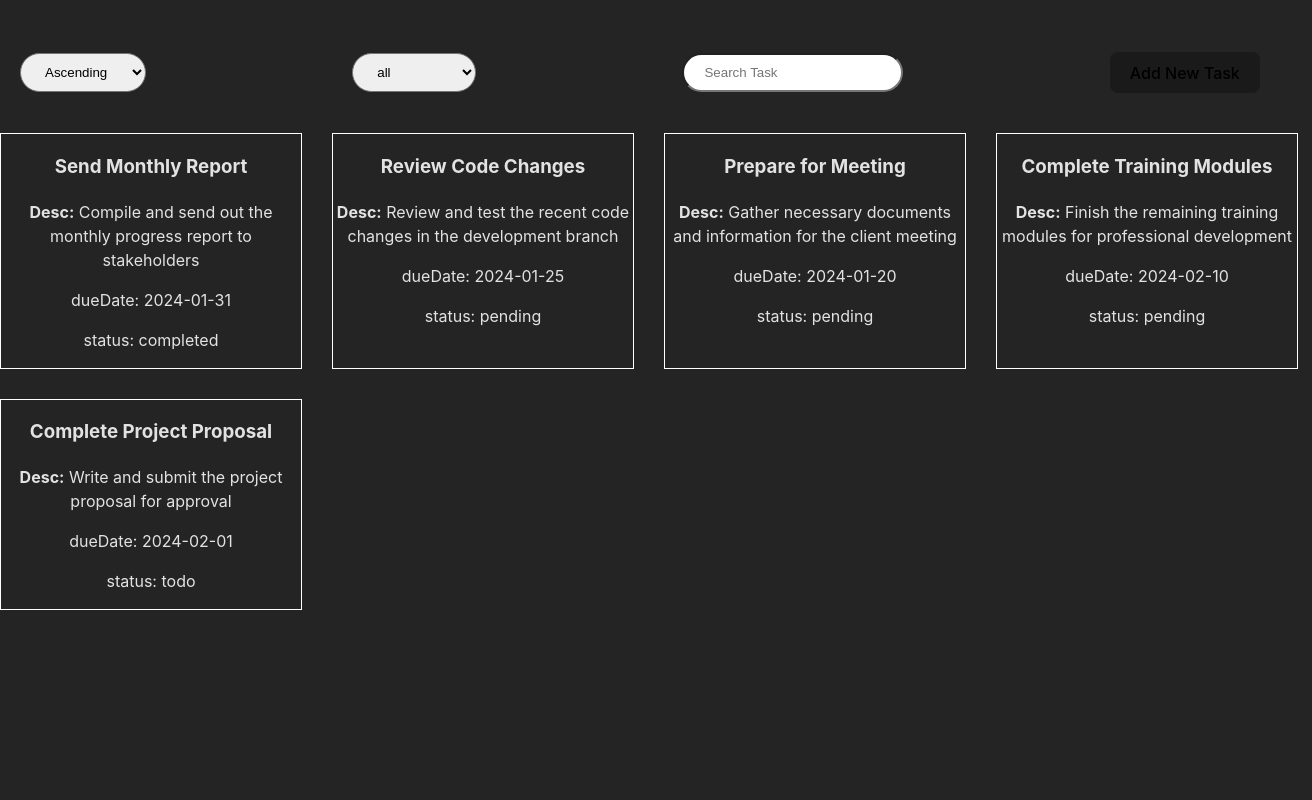
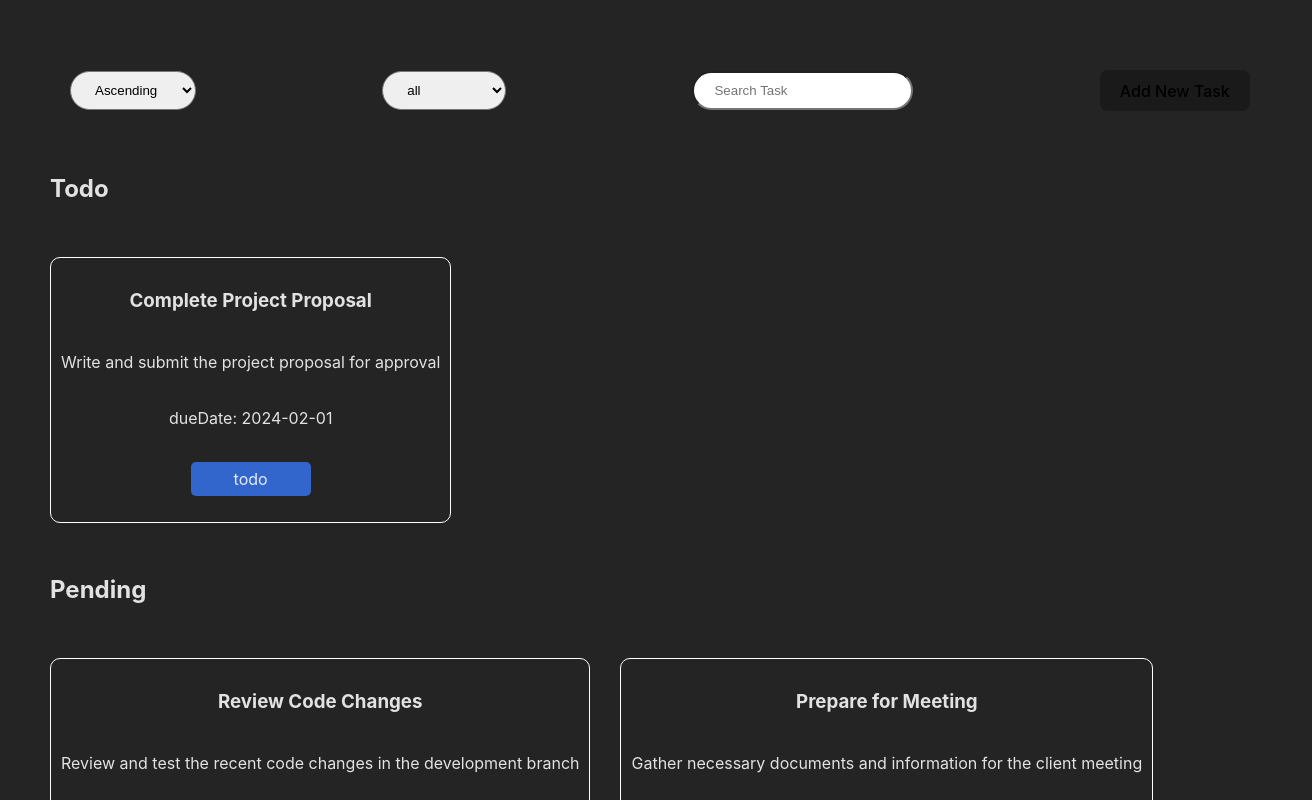
Before and after one commit to akshay-puranik/TodoList_frontend, a React (Vite) app: page / in a window 1280 px wide. Shown: the top 800 px of the page, 1312 px wide, since content can reach past the window. Built offline with nearby package versions, Linux system fonts and the light colour scheme.

Commit message:
added status tags

```diff
--- a/src/App.css
+++ b/src/App.css
@@ -1,16 +1,10 @@
-#root {
-  max-width: 1280px;
-  margin: 0 auto;
-  padding: 2rem;
-  text-align: center;
-}
-
 .navbar-container{
   display: flex;
   padding: 20px;
   justify-content: space-between;
   align-items: center;
 }
+
 
 .search{
   padding: 10px 20px;
@@ -27,8 +21,14 @@ option{
 }
 
 .task-card {
+  display: flex;
+  justify-content: center;
+  align-items: center;
+  text-align: center;
+  flex-direction: column;
   border: 1px solid white;
-  width: 300px;
+  padding: 10px;
+  border-radius: 10px;
 }
 
 .form-container{
@@ -36,11 +36,16 @@ option{
   display: flex;
   justify-content: center;
 }
+
 form{
   display: flex;
   flex-direction: column;
   gap: 20px;
   min-width: 400px;
+}
+
+.status-title{
+  text-transform: capitalize;
 }
 
 form input{
@@ -49,8 +54,24 @@ form input{
 }
 
 .todo-list-container {
-  display: grid;
-  grid-template-columns: repeat(4, 1fr);
+  display: flex;
+  flex-direction: column;
+  justify-content: flex-start;
   gap: 30px;
   margin-top: 20px;
+  min-width: 1000px;
+  width: inherit;
 }
+
+.todo-list-container>.container{
+  display: flex;
+  gap: 30px;
+  flex-wrap: wrap;
+  max-width: fit-content;
+}
+
+.status-tag{
+  border-radius: 5px;
+  width: 100px;
+  padding: 5px 10px;
+}
--- a/src/components/Todo.jsx
+++ b/src/components/Todo.jsx
@@ -1,11 +1,18 @@
+import { getTabColour } from "../utils/utils";
+
 export const Todo = ({ title, description, dueDate, status }) => {
   return (
     <>
       <div className="task-card">
         <h3>{title}</h3>
-        <p><strong>Desc:</strong> {description}</p>
+        <p>{description}</p>
         <p>dueDate: {dueDate}</p>
-        <p>status: {status}</p>
+        <p
+          className="status-tag"
+          style={{ backgroundColor: getTabColour(status) }}
+        >
+          {status}
+        </p>
       </div>
     </>
   );
--- a/src/components/TodoList.jsx
+++ b/src/components/TodoList.jsx
@@ -1,10 +1,24 @@
 import { Todo } from "./Todo";
 
 export const TodoList = ({ tasks }) => {
+  const todo = tasks.filter((task) => task.status == "todo");
+  const pending = tasks.filter((task) => task.status == "pending");
+  const completed = tasks.filter((task) => task.status == "completed");
+  let newTasks = [todo, pending, completed];
+
   return (
     <div className="todo-list-container">
-      {tasks.map((task) => (
-        <Todo {...task} />
+      {newTasks.map((stat, i) => (
+        <>
+          <div className="container">
+            <h2 className="status-title">{stat?.[0]?.status}</h2>
+          </div>
+          <div className="container">
+            {stat?.map((task) => (
+              <Todo {...task} />
+            ))}
+          </div>
+        </>
       ))}
     </div>
   );
--- a/src/index.css
+++ b/src/index.css
@@ -2,15 +2,10 @@
   font-family: Inter, system-ui, Avenir, Helvetica, Arial, sans-serif;
   line-height: 1.5;
   font-weight: 400;
-
+  padding:30px;
   color-scheme: light dark;
   color: rgba(255, 255, 255, 0.87);
   background-color: #242424;
-
-  font-synthesis: none;
-  text-rendering: optimizeLegibility;
-  -webkit-font-smoothing: antialiased;
-  -moz-osx-font-smoothing: grayscale;
 }
 
 a {
@@ -28,6 +23,7 @@ body {
   justify-content: center;
   width: 100%;
   min-height: 100vh;
+  padding:20px;
 }
 
 button {
--- a/src/redux/reducer.js
+++ b/src/redux/reducer.js
@@ -2,12 +2,14 @@ export const initState = {
   todos: [
     {
       title: "Complete Project Proposal",
+      id: 1,
       description: "Write and submit the project proposal for approval",
       dueDate: "2024-02-01",
       status: "todo",
     },
     {
       title: "Prepare for Meeting",
+      id: 3,
       description:
         "Gather necessary documents and information for the client meeting",
       dueDate: "2024-01-20",
@@ -15,6 +17,7 @@ export const initState = {
     },
     {
       title: "Review Code Changes",
+      id: 4,
       description:
         "Review and test the recent code changes in the development branch",
       dueDate: "2024-01-25",
@@ -22,6 +25,7 @@ export const initState = {
     },
     {
       title: "Send Monthly Report",
+      id: 5,
       description:
         "Compile and send out the monthly progress report to stakeholders",
       dueDate: "2024-01-31",
@@ -29,6 +33,7 @@ export const initState = {
     },
     {
       title: "Complete Training Modules",
+      id: 2,
       description:
         "Finish the remaining training modules for professional development",
       dueDate: "2024-02-10",
@@ -37,6 +42,7 @@ export const initState = {
   ],
 };
 
+
 export const reducer = (state = initState, { type, payload }) => {
   switch (type) {
     default:
--- /dev/null
+++ b/src/utils/utils.js
@@ -0,0 +1,12 @@
+export const getTabColour = (status) => {
+  switch (status) {
+    case "pending":
+      return "#4d4d4d";
+    case "todo":
+      return "#3366cc";
+    case "completed":
+      return "#33cc33";
+    default:
+      return "#3366cc";
+  }
+};
```
